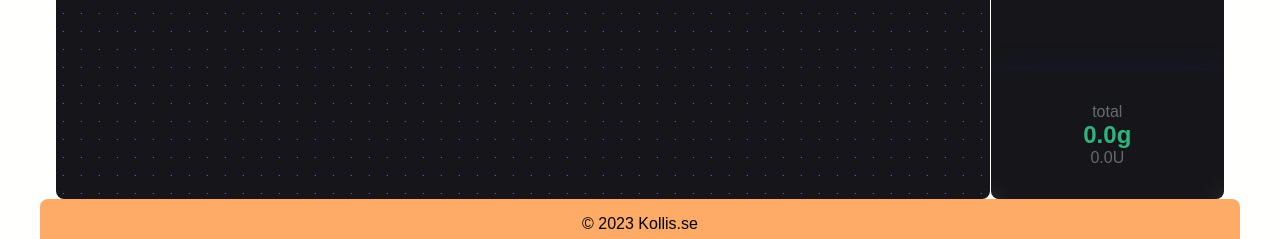
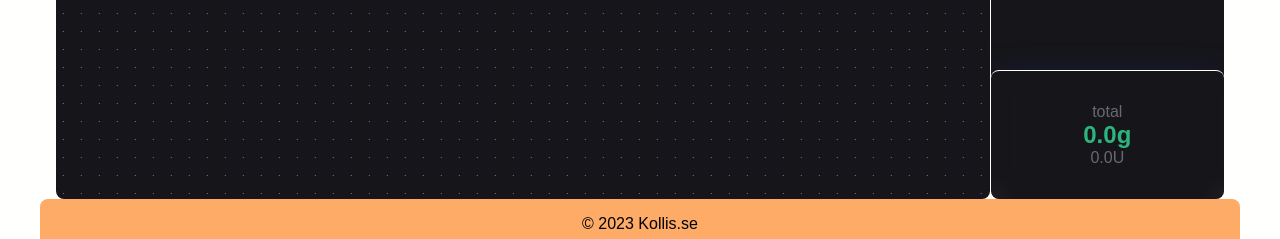
Before and after one commit to Edchy/kollis, a React (Create React App) app: page / in a window 1280 px wide. Shown: the part 597-836 px from the top of the page. Built offline with nearby package versions, Linux system fonts and the light colour scheme; a web font is replaced by a local one.

Commit message:
reset btn added

```diff
--- a/src/components/Main/Main.js
+++ b/src/components/Main/Main.js
@@ -54,6 +54,7 @@ export default function Main({ bloodSugar, dailyInsulin, isBreakfastToggled }) {
       <UserNutrientListColumn
         onHandleDelete={handleDelete}
         userList={userList}
+        setUserList={setUserList}
         bloodSugar={bloodSugar}
         dailyInsulin={dailyInsulin}
         isBreakfastToggled={isBreakfastToggled}
@@ -299,6 +300,7 @@ function Nutrient({ searchResult, onHandleAdd }) {
 // visar upp listan för valda objekt
 function UserNutrientListColumn({
   userList,
+  setUserList,
   onHandleDelete,
   dailyInsulin,
   bloodSugar,
@@ -347,6 +349,14 @@ function UserNutrientListColumn({
         ))}
       </ul>
       <div className="total-carbs-box">
+        {userList.length > 1 && (
+          <Button
+            onClick={() => setUserList([])}
+            className="btn reset-list-btn"
+          >
+            clear all
+          </Button>
+        )}
         <p>total</p>
         <h2>{totalCarbs.toFixed(1)}g</h2>
         <p>{insulinDose.toFixed(1)}U</p>
--- a/src/index.css
+++ b/src/index.css
@@ -241,14 +241,24 @@ h3 {
   /* align-self: center; */
   padding: 2rem;
   border-radius: var(--radius);
-
+  border-top: 1px solid var(--color-light);
   background: rgba(255, 255, 255, 0);
   box-shadow: 0 8px 32px 0 rgba(31, 38, 135, 0.37);
-  backdrop-filter: blur(8px);
-  -webkit-backdrop-filter: blur(8px);
+  backdrop-filter: blur(10px);
+  -webkit-backdrop-filter: blur(10px);
 
   & h2 {
     color: var(--color-brand-secondary);
+  }
+  .reset-list-btn {
+    position: absolute;
+    top: -40px;
+    left: 50px;
+    right: 50px;
+    background-color: transparent;
+    color: var(--color-dark-300);
+    border: 1px solid var(--color-dark-300);
+    font-size: 0.75rem;
   }
 }
 
```
